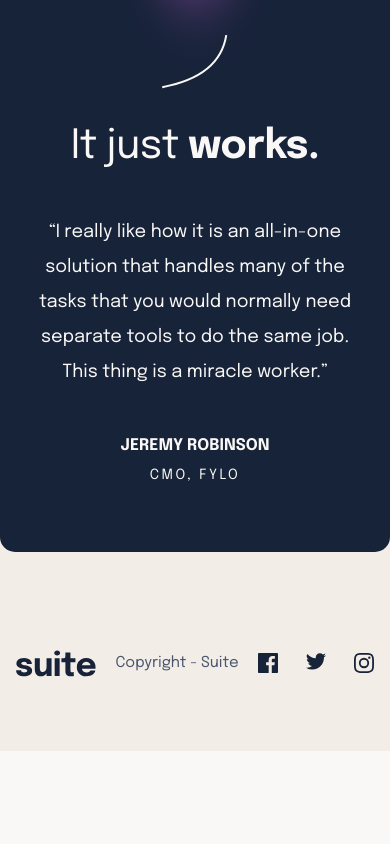
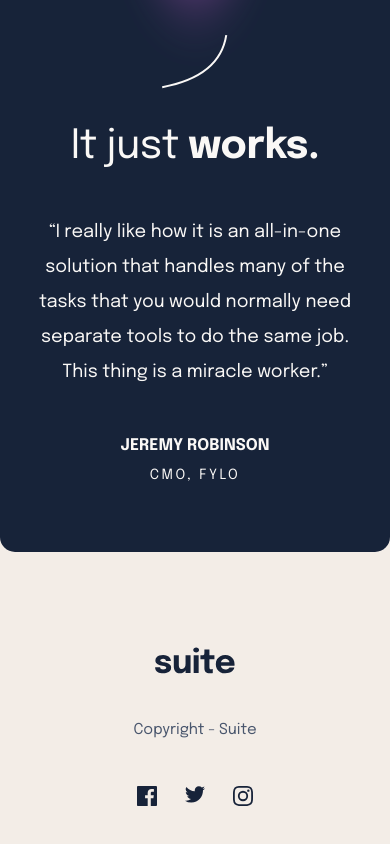
Before and after one commit to gumrahsindar/suite-lp, a Vue app: page / in a window 390 px wide. Shown: the part 1861-2705 px from the top of the page. Before the commit the page ends 2612 px from the top, so only its background shows below. Built offline with nearby package versions, Linux system fonts and the light colour scheme.

Commit message:
Refactor Footer component layout for responsive design

```diff
--- a/src/components/Footer.vue
+++ b/src/components/Footer.vue
@@ -36,8 +36,13 @@ import Logo from './Logo.vue'
 .footer-layout {
   padding-bottom: 72px;
   display: flex;
+  gap: 40px;
   justify-content: space-between;
   align-items: center;
+
+  @media (max-width: 40rem) {
+    flex-direction: column;
+  }
   & .icons-wrapper {
     display: flex;
     gap: 28px;
```
